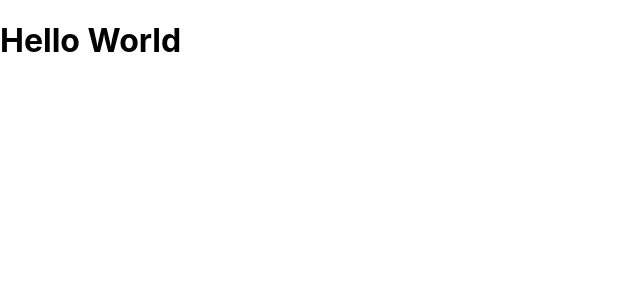
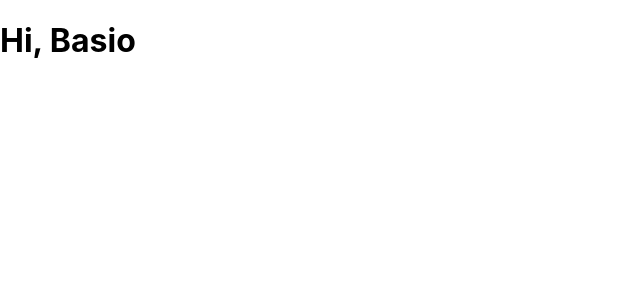
Before and after one commit to Basio0916/react-example, a React (Create React App) app: page / in a window 1280 px wide. Shown: the top 300 px of the page, without its empty margins (0-640 px from the left). Built offline with nearby package versions, Linux system fonts and the light colour scheme.

Commit message:
Example variable

```diff
--- a/src/App.js
+++ b/src/App.js
@@ -1,6 +1,7 @@
 function App() {
+  const name = "Basio";
   return (
-    <h1>Hello World</h1>
+    <h1>Hi, {name}</h1>
   );
 }
 
```
